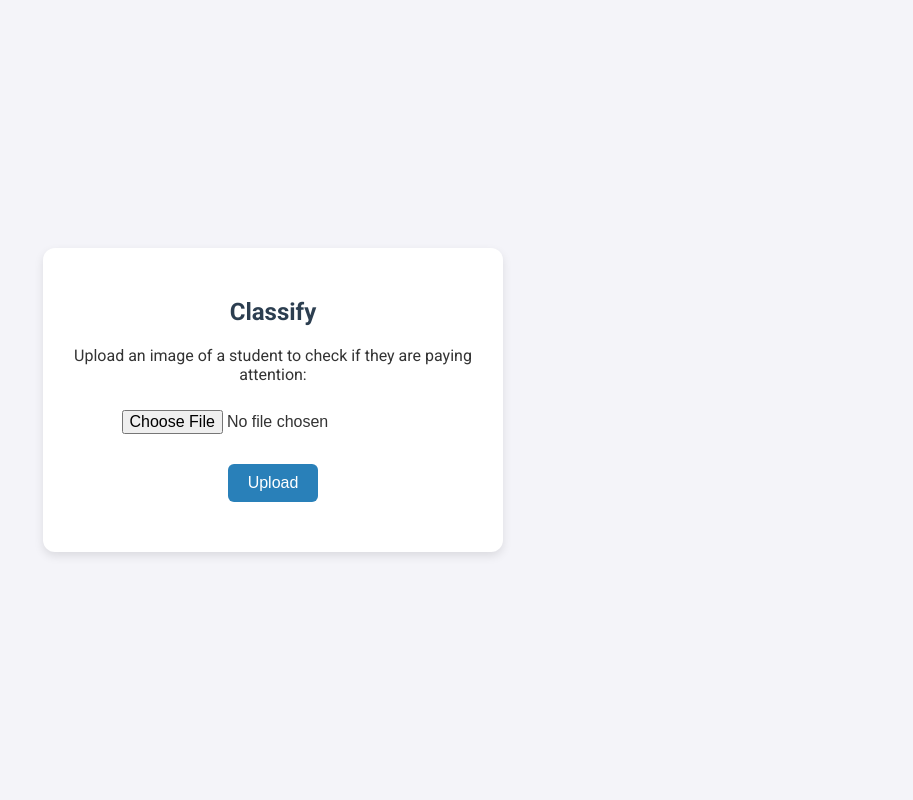
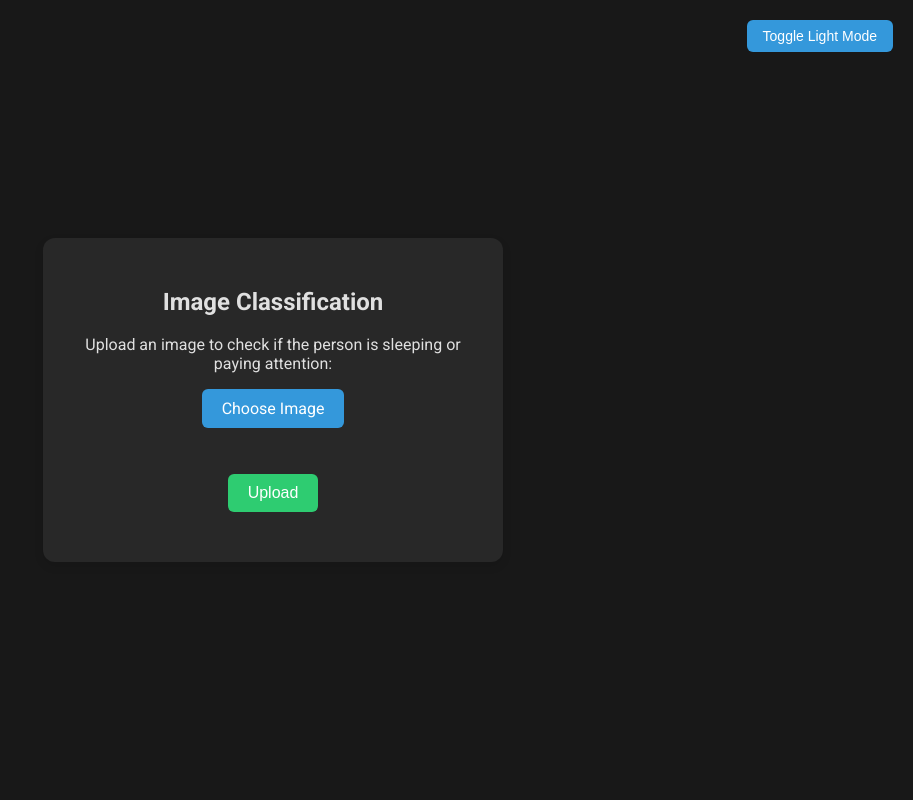
Before and after one commit to mxmcv/Classify, a Flask app: page / in a window 1280 px wide. Shown: the whole page, without its empty margins (367-1280 px from the left). Run offline with Flask 3, Linux system fonts and the light colour scheme.

Commit message:
adding dark mode and toggle

```diff
--- a/templates/index.html
+++ b/templates/index.html
@@ -13,9 +13,32 @@
 
     <!-- External CSS -->
     <style>
+      :root {
+        /* Light Mode Colors */
+        --bg-light: #f4f4f9;
+        --text-light: #333;
+        --container-bg-light: white;
+        --primary-light: #2980b9;
+        --secondary-light: #27ae60;
+        --file-name-light: #555;
+        --button-hover-light: #1a5276;
+      }
+
+      [data-theme='dark'] {
+        /* Dark Mode Colors */
+        --bg-light: #181818;
+        --text-light: #e0e0e0;
+        --container-bg-light: #282828;
+        --primary-light: #3498db;
+        --secondary-light: #2ecc71;
+        --file-name-light: #bbbbbb;
+        --button-hover-light: #2980b9;
+      }
+
+      /* Base Styling for both modes */
       body {
         font-family: 'Roboto', sans-serif;
-        background-color: #f4f4f9;
+        background-color: var(--bg-light);
         margin: 0;
         padding: 0;
         display: flex;
@@ -23,29 +46,30 @@
         align-items: center;
         min-height: 100vh;
         flex-direction: column;
-        color: #333;
+        color: var(--text-light);
+        transition: background-color 0.3s, color 0.3s;
       }
 
       h2 {
-        color: #2c3e50;
         font-weight: 700;
       }
 
       h3 {
-        color: #27ae60;
+        color: var(--secondary-light);
       }
 
       h4 {
-        color: #2980b9;
+        color: var(--primary-light);
       }
 
       .container {
-        background-color: white;
+        background-color: var(--container-bg-light);
         border-radius: 12px;
         padding: 30px;
         box-shadow: 0 4px 10px rgba(0, 0, 0, 0.1);
         width: 400px;
         text-align: center;
+        transition: background-color 0.3s;
       }
 
       .upload-form {
@@ -54,24 +78,42 @@
         align-items: center;
       }
 
+      /* Hide the default file input */
       input[type='file'] {
-        padding: 10px;
-        margin-bottom: 20px;
-        font-size: 16px;
+        display: none;
       }
 
-      input[type='submit'] {
-        background-color: #2980b9;
+      /* Custom button for file input */
+      .custom-file-upload {
+        background-color: var(--primary-light);
         color: white;
         border: none;
         padding: 10px 20px;
         font-size: 16px;
         border-radius: 6px;
         cursor: pointer;
+        display: inline-block;
+        margin-bottom: 20px;
+        transition: background-color 0.3s;
+      }
+
+      .custom-file-upload:hover {
+        background-color: var(--button-hover-light);
+      }
+
+      input[type='submit'] {
+        background-color: var(--secondary-light);
+        color: white;
+        border: none;
+        padding: 10px 20px;
+        font-size: 16px;
+        border-radius: 6px;
+        cursor: pointer;
+        transition: background-color 0.3s;
       }
 
       input[type='submit']:hover {
-        background-color: #1a5276;
+        background-color: var(--button-hover-light);
       }
 
       .result {
@@ -82,14 +124,44 @@
         margin-top: 20px;
         max-width: 100%;
         border-radius: 8px;
-        border: 2px solid #2980b9;
+        border: 2px solid var(--primary-light);
+      }
+
+      #file-name {
+        margin-bottom: 10px;
+        font-style: italic;
+        color: var(--file-name-light);
+      }
+
+      /* Toggle Button Styling */
+      .theme-toggle {
+        background-color: var(--primary-light);
+        color: white;
+        border: none;
+        padding: 8px 16px;
+        font-size: 14px;
+        border-radius: 6px;
+        cursor: pointer;
+        position: absolute;
+        top: 20px;
+        right: 20px;
+        transition: background-color 0.3s;
+      }
+
+      .theme-toggle:hover {
+        background-color: var(--button-hover-light);
       }
     </style>
   </head>
-  <body>
+  <body data-theme="dark">
+    <!-- Dark Mode Toggle Button -->
+    <button class="theme-toggle" id="theme-toggle">Toggle Light Mode</button>
+
     <div class="container">
-      <h2>Classify</h2>
-      <p>Upload an image of a student to check if they are paying attention:</p>
+      <h2>Image Classification</h2>
+      <p>
+        Upload an image to check if the person is sleeping or paying attention:
+      </p>
 
       <form
         class="upload-form"
@@ -97,7 +169,19 @@
         method="POST"
         enctype="multipart/form-data"
       >
-        <input type="file" name="file" accept="image/*" required />
+        <!-- Custom label for file input -->
+        <label for="file-upload" class="custom-file-upload">
+          Choose Image
+        </label>
+        <input
+          id="file-upload"
+          type="file"
+          name="file"
+          accept="image/*"
+          required
+          onchange="updateFileName()"
+        />
+        <p id="file-name"></p>
         <input type="submit" value="Upload" />
       </form>
 
@@ -114,5 +198,29 @@
         {% endif %}
       </div>
     </div>
+
+    <script>
+      // JavaScript function to update file name
+      function updateFileName() {
+        var fileInput = document.getElementById('file-upload');
+        var fileName = document.getElementById('file-name');
+        fileName.textContent = fileInput.files[0].name; // Display selected file name
+      }
+
+      // Theme Toggle Script
+      const toggleButton = document.getElementById('theme-toggle');
+      const body = document.body;
+
+      toggleButton.addEventListener('click', function () {
+        // Toggle between dark and light mode
+        if (body.getAttribute('data-theme') === 'dark') {
+          body.setAttribute('data-theme', 'light');
+          toggleButton.textContent = 'Toggle Dark Mode';
+        } else {
+          body.setAttribute('data-theme', 'dark');
+          toggleButton.textContent = 'Toggle Light Mode';
+        }
+      });
+    </script>
   </body>
 </html>
```
